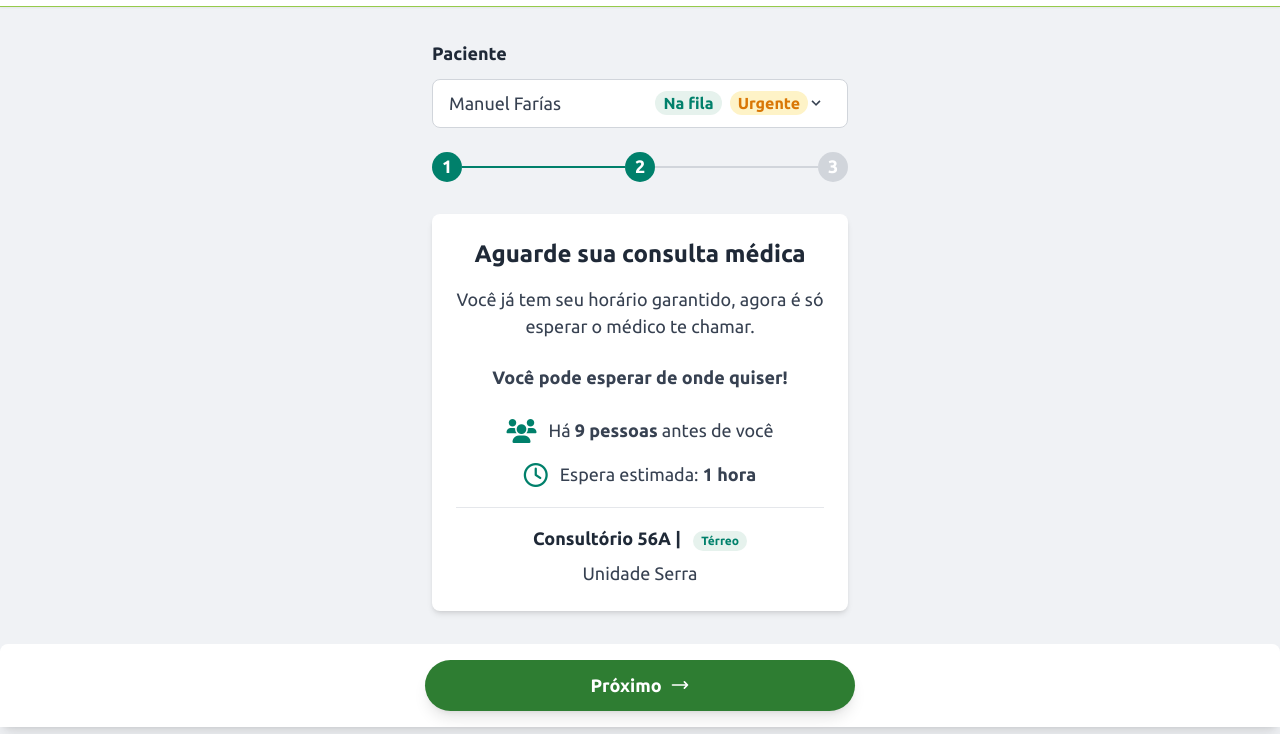
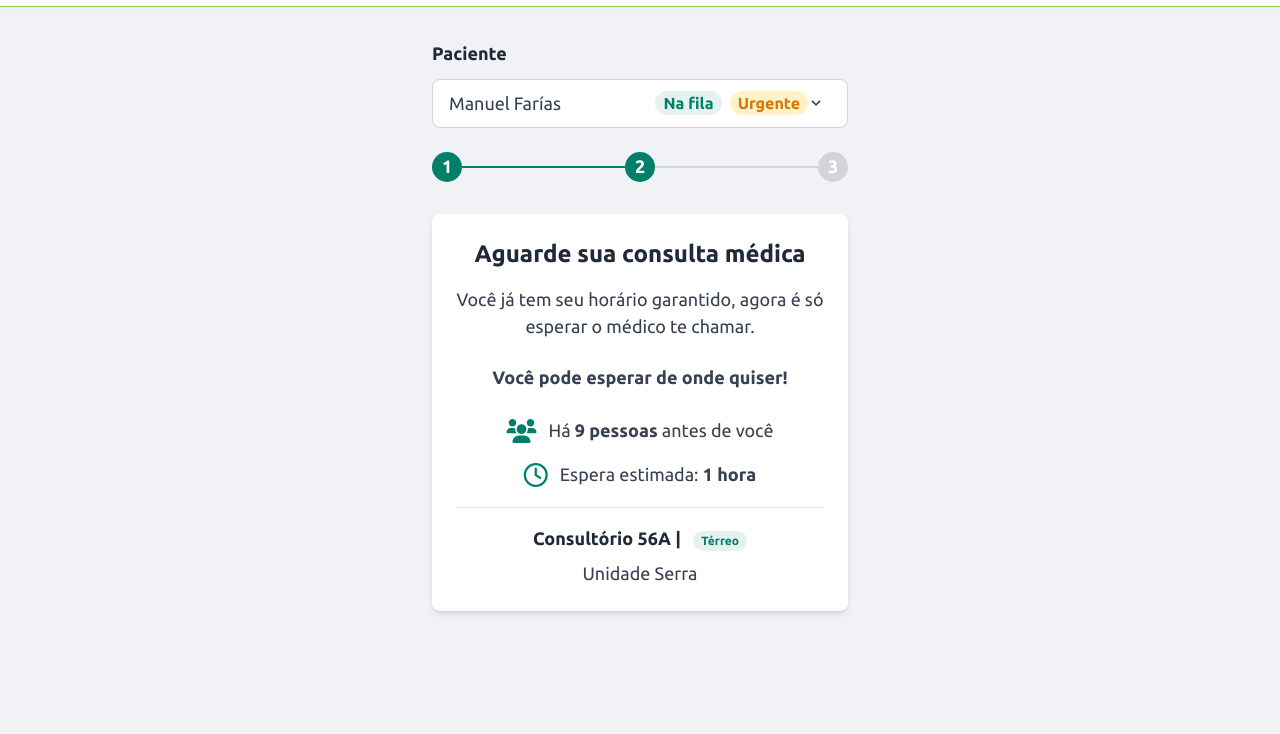
Before and after one commit to manufarias/demotriage, a plain HTML site: page paths/filaProntoAtendimiento/page4.html in a window 1280 px wide. Shown: the part 73-807 px from the top of the page. Drawn offline with nearby package versions, Linux system fonts and the light colour scheme.

Commit message:
Add opacity 0 and cursor none to hidde buttons in the last steps

```diff
--- a/paths/filaProntoAtendimiento/page4.html
+++ b/paths/filaProntoAtendimiento/page4.html
@@ -250,11 +250,14 @@
       </main>
 
       <!-- Fixed Bottom Button -->
-      <div class="p-4 bg-white shadow-lg rounded-t-lg sticky bottom-0 w-full">
+      <div
+        class="p-4 bg-white shadow-lg rounded-t-lg sticky bottom-0 w-full"
+        style="opacity: 0"
+      >
         <a
           href="/paths/filaProntoAtendimiento/page5.html"
           class="button-green text-white font-semibold py-3 px-6 rounded-full w-full flex items-center justify-center space-x-2 shadow-lg mx-auto"
-          style="max-inline-size: 42ch"
+          style="max-inline-size: 42ch; cursor: none"
         >
           <span>Próximo</span>
           <svg
```
Also changed, not shown: paths/filaProntoAtendimiento/page3.html (+5 -2 lines), paths/filaProntoAtendimiento/page5.html (+5 -2 lines), paths/filaProntoAtendimiento/page6.html (+5 -2 lines).
